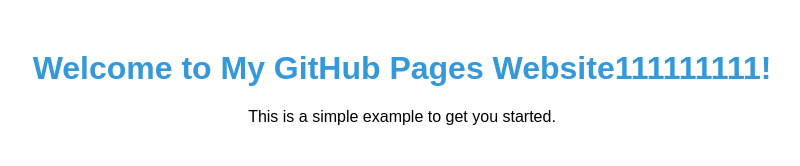
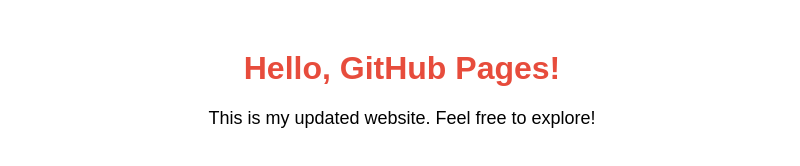
Before and after one commit to fuckingCoder1/fuckingCoder1.github.io, a plain HTML site: page index.html in a window 1280 px wide. Shown: the whole page, without its empty margins (238-1038 px from the left). Drawn offline with Linux system fonts and the light colour scheme.

Commit message:
Update index.html

```diff
--- a/index.html
+++ b/index.html
@@ -3,7 +3,7 @@
 <head>
     <meta charset="UTF-8">
     <meta name="viewport" content="width=device-width, initial-scale=1.0">
-    <title>My GitHub Pages Website</title>
+    <title>My Updated GitHub Pages Website</title>
     <style>
         body {
             font-family: Arial, sans-serif;
@@ -11,12 +11,15 @@
             margin: 50px;
         }
         h1 {
-            color: #3498db;
+            color: #e74c3c; /* Change color to red */
+        }
+        p {
+            font-size: 18px; /* Increase font size */
         }
     </style>
 </head>
 <body>
-    <h1>Welcome to My GitHub Pages Website111111111!</h1>
-    <p>This is a simple example to get you started.</p>
+    <h1>Hello, GitHub Pages!</h1>
+    <p>This is my updated website. Feel free to explore!</p>
 </body>
 </html>
```
